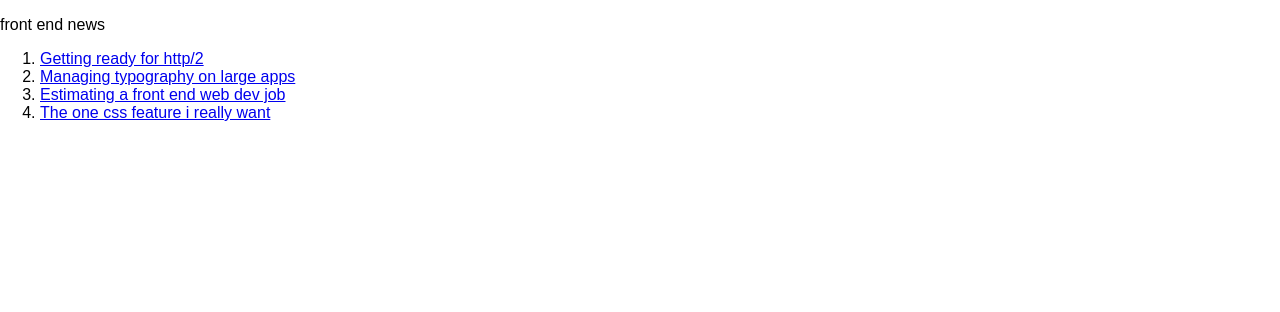
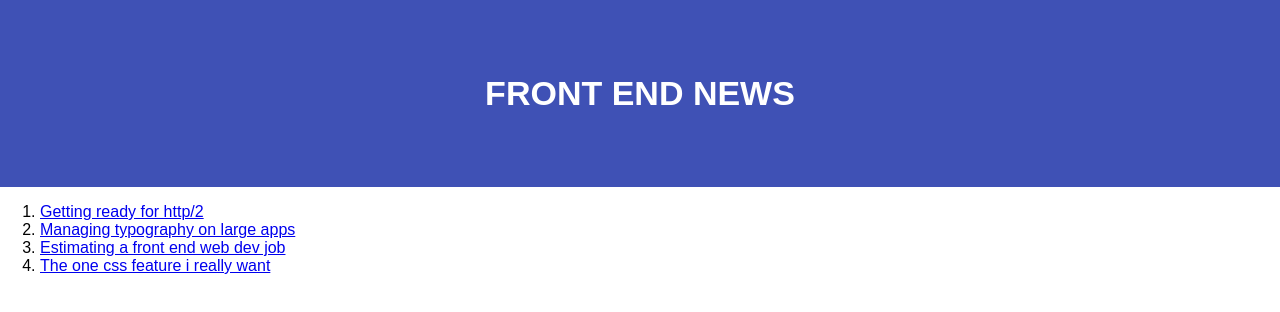
Before and after one commit to maqin/CodeSchoolBasicWebsite, a plain HTML site: page index.html in a window 1280 px wide. Drawn offline with Linux system fonts and the light colour scheme.

Commit message:
header style

```diff
--- a/index.html
+++ b/index.html
@@ -4,9 +4,10 @@
 <title>Front end</title>
 <meta charset='utf-8'/>
 <link rel='stylesheet' href='normalize.css' />
+<link rel='stylesheet' href='main.css'/>
 </head>
 <body>
-<header><p> front end news</p></header>
+<header class="hero"><p class="logo"> front end news</p></header>
 <main>
 <ol>
 <li>
--- a/main.css
+++ b/main.css
@@ -0,0 +1,56 @@
+/**************************
+*
+* front end news! stylesheet
+*  white             : #fff
+*  header background : #4054B2
+*  Indigo            : #3f51b5
+*  Indigo(dark)      : #303f9f
+*  Light bule        : #c5cae9
+*  White             : #fff
+*  pink              : #ff4081
+*  Gray(dark)        : #212121
+*  Gray(medium)      : #727272
+*  Gray(light)       : #b6b6b6
+*
+*  header color: r:64 g:84 b:178
+***************************/
+
+/*****************
+* base
+*******************/
+body{
+
+}
+h1,h2,h3,h4,h5,h6{
+
+}
+ol{
+
+}
+li{
+
+}
+p{
+
+}
+a{
+
+}
+/*-----------
+*hero
+-------------*/
+
+.hero{
+	background-color: #3f51b5;
+	color: #fff;
+	padding: 40px 0;
+	text-align: center;
+}
+/*-----------
+*logo
+-------------*/
+.logo{
+	font-size: 34px;
+	font-weight: bold;
+	text-transform: uppercase;
+}
```
Also changed, not shown: 1 other file.
